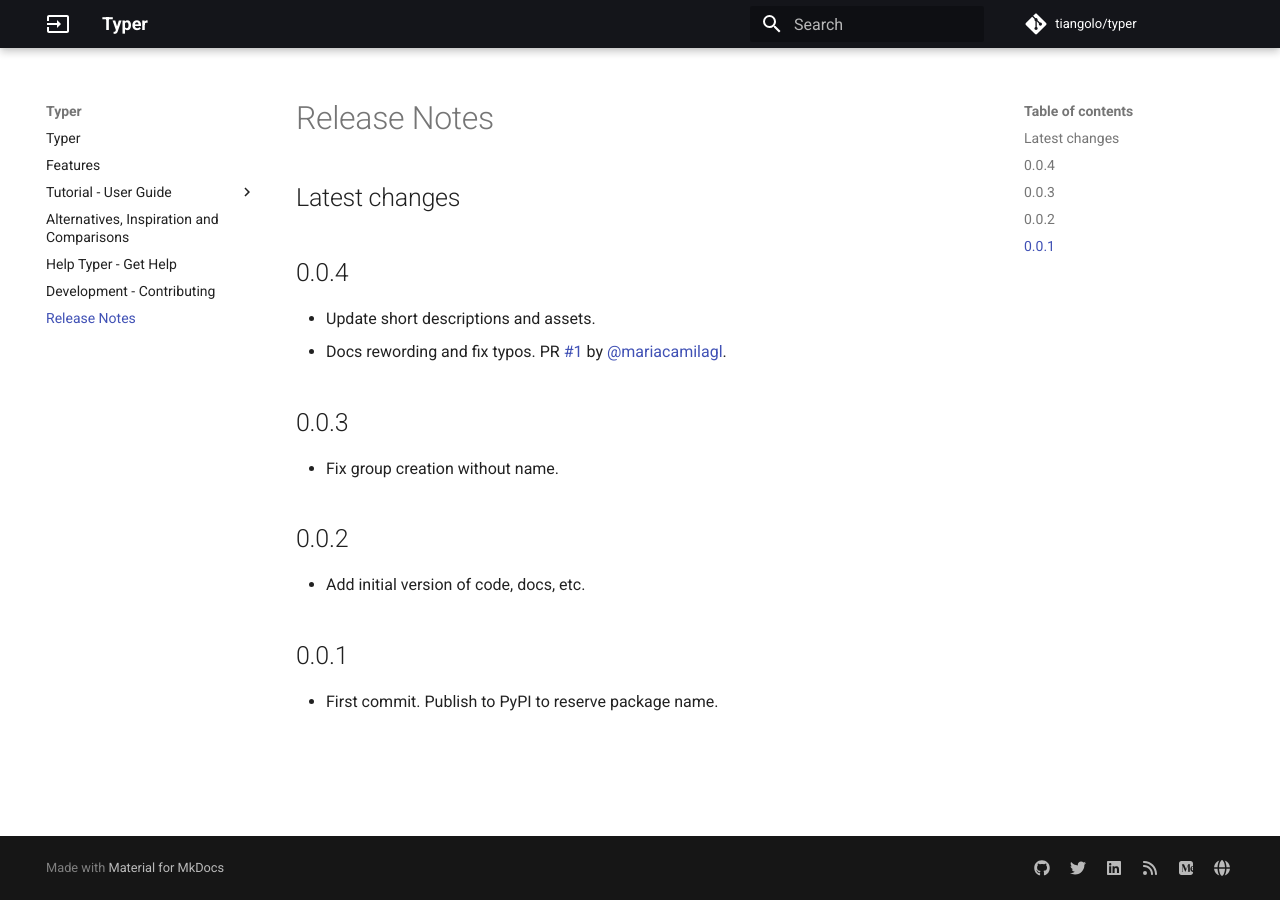
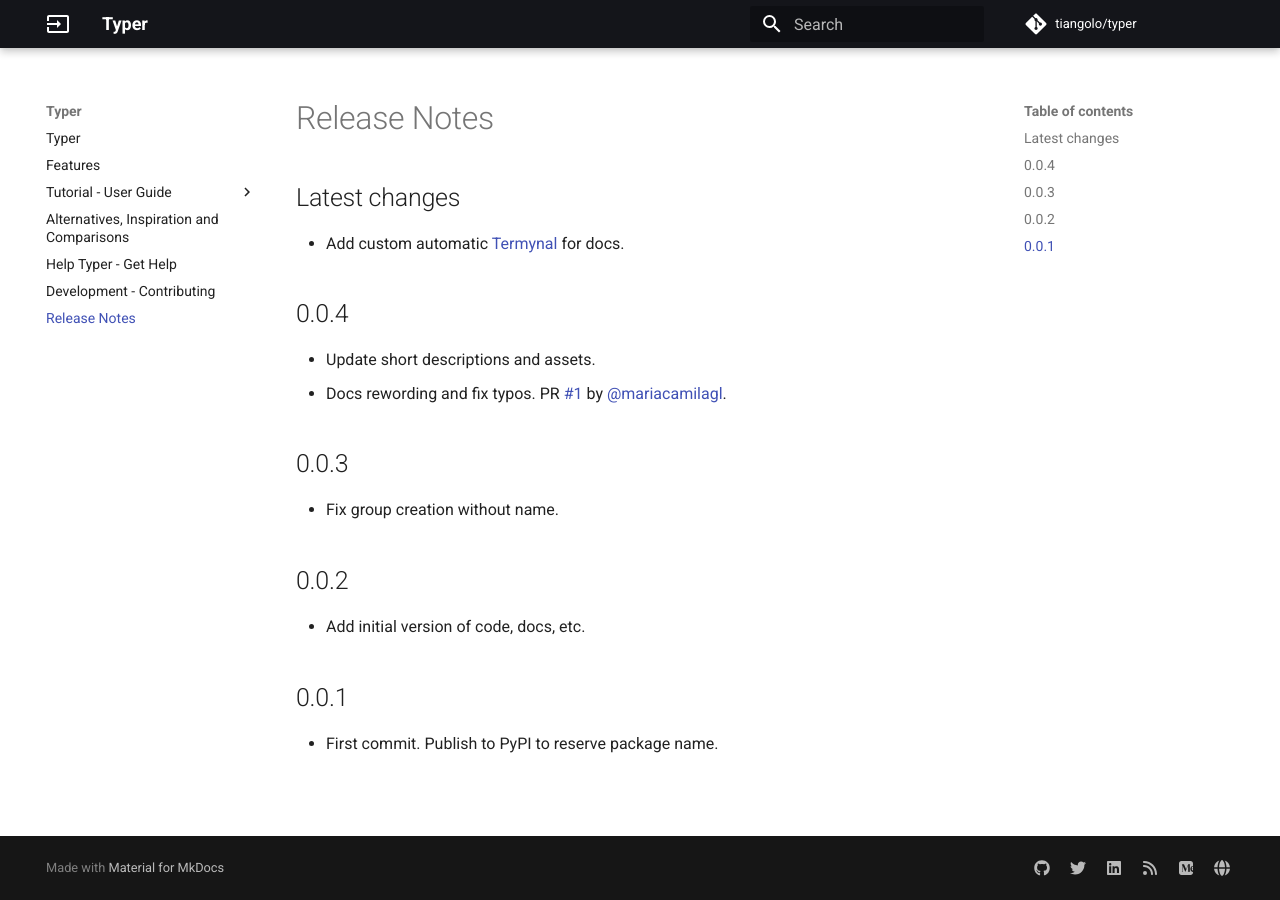
Before and after one commit to RED0731/red_pythonTyper, an MkDocs documentation site: the page built from docs/release-notes.md, in a window 1280 px wide. Built offline with MkDocs 1.6.1 and Material for MkDocs 9.7.7, drawn with Linux system fonts in a browser that asks for light colours; comment, search, counter and statistics services are not loaded.

Commit message:
:memo: Update release notes

```diff
--- a/docs/release-notes.md
+++ b/docs/release-notes.md
@@ -1,4 +1,6 @@
 ## Latest changes
+
+* Add custom automatic [Termynal](https://github.com/tiangolo/termynal) for docs.
 
 ## 0.0.4
 
```
